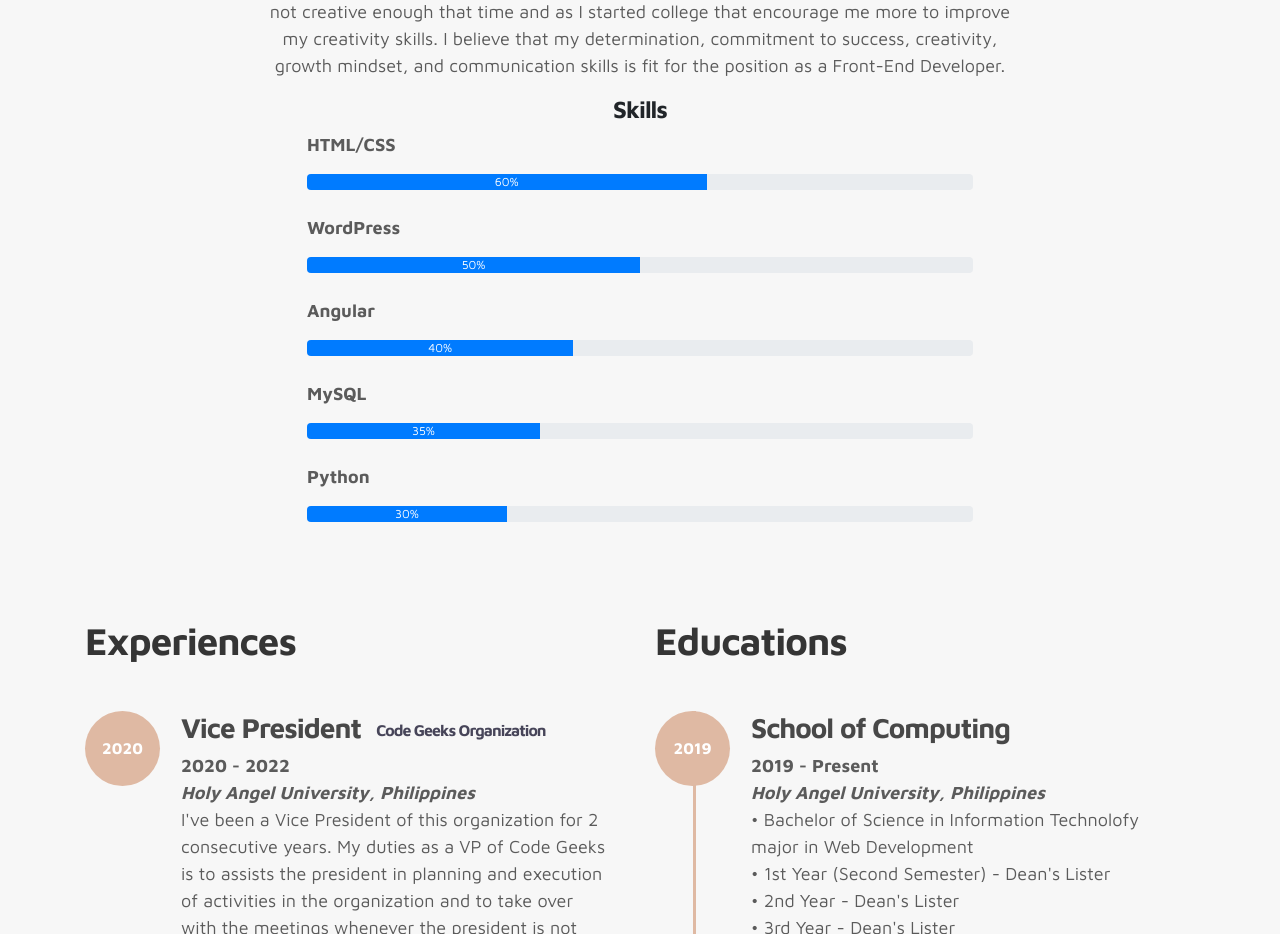
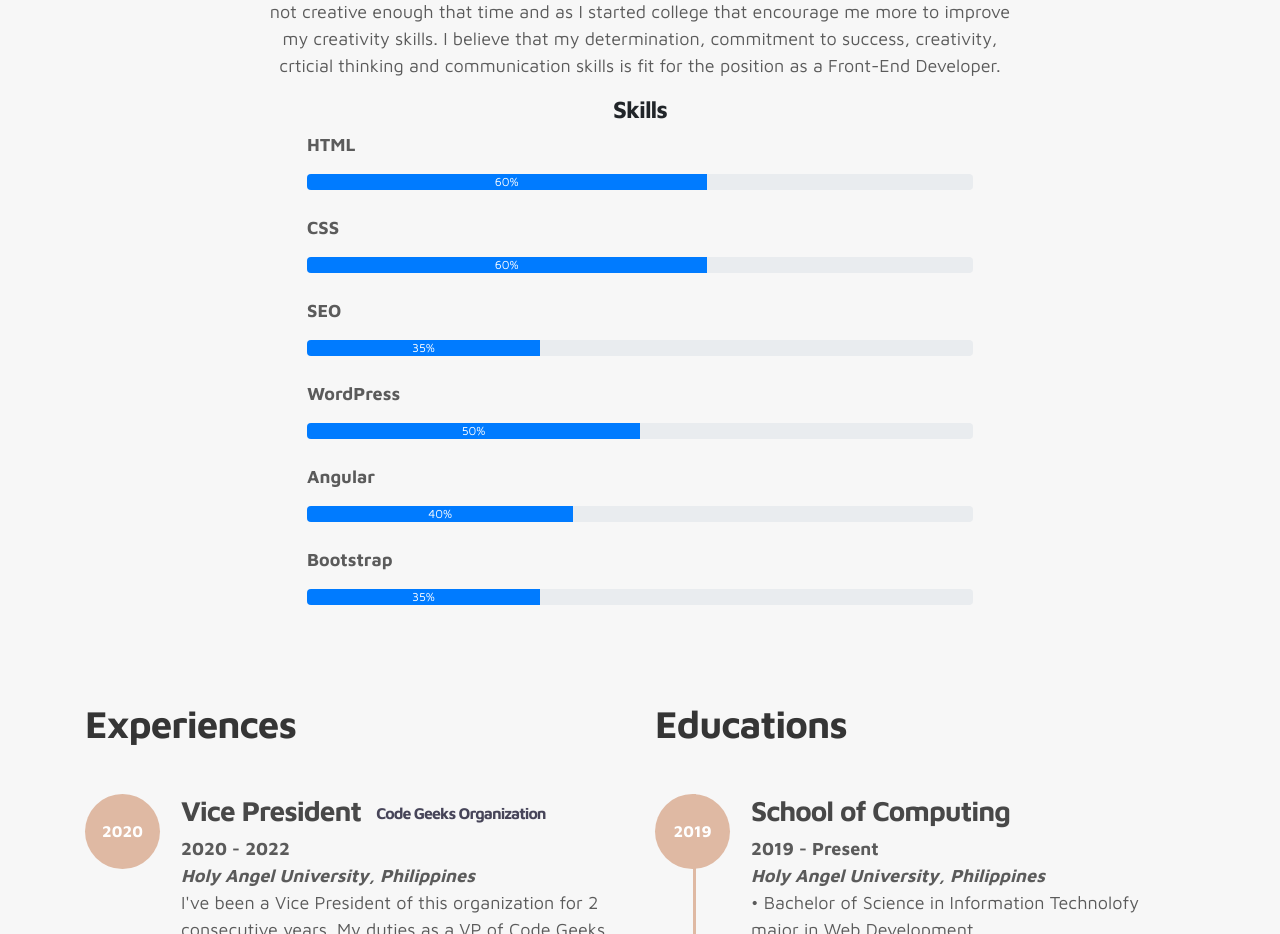
Before and after one commit to shairamrm/MyPortfolio, a plain HTML site: page index.html in a window 1280 px wide. Shown: the part 1160-2094 px from the top of the page. Drawn offline with nearby package versions, Linux system fonts and the light colour scheme.

Commit message:
Update index.html

```diff
--- a/index.html
+++ b/index.html
@@ -75,7 +75,7 @@
                         <p>A Bachelor of Science in Information Technology (BSIT) student with an area of specialization in Web Development at Holy Angel University.</p>
 
                         <div class="custom-btn-group mt-4">
-                          <a href="https://drive.google.com/file/d/1Rt6q1uuPJbcerKtc3J83vAss3FOgRCLh/view?usp=sharing" class="btn custom-btn custom-btn-bg custom-btn-link" style="margin-left: 35%;" target="_blank">Download Resume</a>
+                          <a href="https://drive.google.com/file/d/1jfi8IpprnkU86ZeqA5FOZvFyyr_zlElT/view?usp=sharing" class="btn custom-btn custom-btn-bg custom-btn-link" style="margin-left: 35%;" target="_blank">Download Resume</a>
                         </div>
                     </div>
                 </div>
@@ -96,13 +96,25 @@
       </h2>
       <div>
         <p style="text-align: center; margin-left: 20%; margin-right: 20%; ">Hi! I'm Shaira Mella R. Mallari, a Bachelor of Science in Information Technology (BSIT) student with an area of specialization in Web Development at Holy Angel University. I'm seeking to use my web developing and designing experience at the company that I will be working in the future. My aim in life is to become a successful Front-End Developer that's why I'm focusing more on improving my technical skills and visual designing. <br><br>
-        I started to have interest in programming and web designing way back in high school but I'm not creative enough that time and as I started college that encourage me more to improve my creativity skills. I believe that my determination, commitment to success, creativity, growth mindset, and communication skills is fit for the position as a Front-End Developer.</p>
+        I started to have interest in programming and web designing way back in high school but I'm not creative enough that time and as I started college that encourage me more to improve my creativity skills. I believe that my determination, commitment to success, creativity, crticial thinking and communication skills is fit for the position as a Front-End Developer.</p>
       </div>
       <div class="container">
         <h4 style="text-align: center;">Skills</h4>
-        <p style="margin-left: 20%;"><strong>HTML/CSS</strong></p>
+        <p style="margin-left: 20%;"><strong>HTML</strong></p>
         <div class="progress" style="margin-left: 20%; margin-right: 20%;">
           <div class="progress-bar" role="progressbar" aria-valuenow="60" aria-valuemin="0" aria-valuemax="100" style="width:60%">60%
+          </div>
+        </div>
+        <br>
+        <p style="margin-left: 20%;"><strong>CSS</strong></p>
+        <div class="progress" style="margin-left: 20%; margin-right: 20%;">
+          <div class="progress-bar" role="progressbar" aria-valuenow="60" aria-valuemin="0" aria-valuemax="100" style="width:60%">60%
+          </div>
+        </div>
+        <br>
+        <p style="margin-left: 20%;"><strong>SEO</strong></p>
+        <div class="progress" style="margin-left: 20%; margin-right: 20%;">
+          <div class="progress-bar" role="progressbar" aria-valuenow="35" aria-valuemin="0" aria-valuemax="100" style="width:35%">35%
           </div>
         </div>
         <br>
@@ -118,15 +130,9 @@
           </div>
         </div>
         <br>
-        <p style="margin-left: 20%;"><strong>MySQL</strong></p>
+        <p style="margin-left: 20%;"><strong>Bootstrap</strong></p>
         <div class="progress" style="margin-left: 20%; margin-right: 20%;">
           <div class="progress-bar" role="progressbar" aria-valuenow="35" aria-valuemin="0" aria-valuemax="100" style="width:35%">35%
-          </div>
-        </div>
-        <br>
-        <p style="margin-left: 20%;"><strong>Python</strong></p>
-        <div class="progress" style="margin-left: 20%; margin-right: 20%;">
-          <div class="progress-bar" role="progressbar" aria-valuenow="30" aria-valuemin="0" aria-valuemax="100" style="width:30%">30%
           </div>
         </div>
       </div>
```
